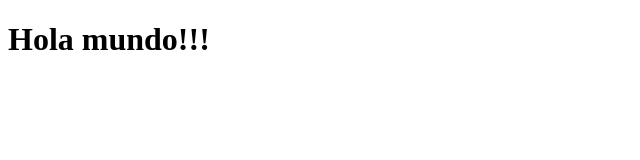
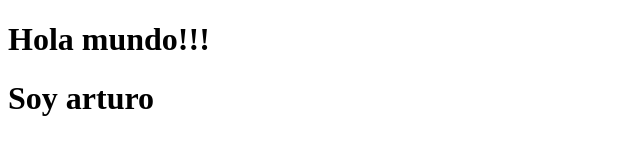
Before and after one commit to NazSau/profenazareno, a plain HTML site: page index.html in a window 1280 px wide. Shown: the whole page, without its empty margins (0-640 px from the left). Drawn offline with Linux system fonts and the light colour scheme.

Commit message:
Update index.html
commit desde github

```diff
--- a/index.html
+++ b/index.html
@@ -7,5 +7,6 @@
 </head>
 <body>
     <h1>Hola mundo!!!</h1>
+    <h1>Soy arturo</h1>
 </body>
 </html>
```
